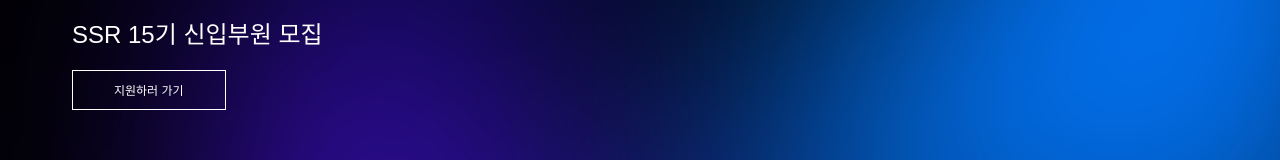
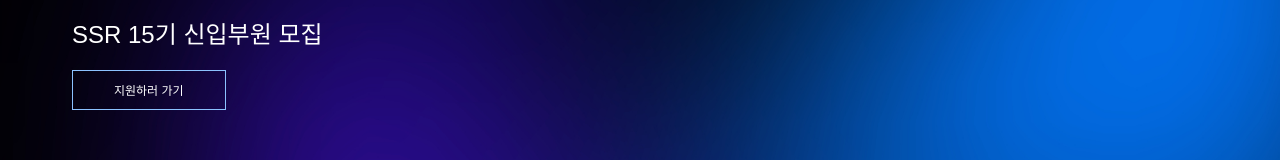
Before and after one commit to hansei-ssr/hansei-ssr.github.io, a plain HTML site: page index.html in a window 1280 px wide. In both pictures the pointer is over the button "지원하러 가기". Shown: the part 617-777 px from the top of the page. Drawn offline with Linux system fonts and the light colour scheme.

Commit message:
Update: Main page (button hover)

```diff
--- a/static/css/index.css
+++ b/static/css/index.css
@@ -33,4 +33,8 @@ body {
         color: white;
         font-size: 1.5vh;
     }
+
+    button:hover {
+        border-color: #8CC2FF;
+    }
 }
```
